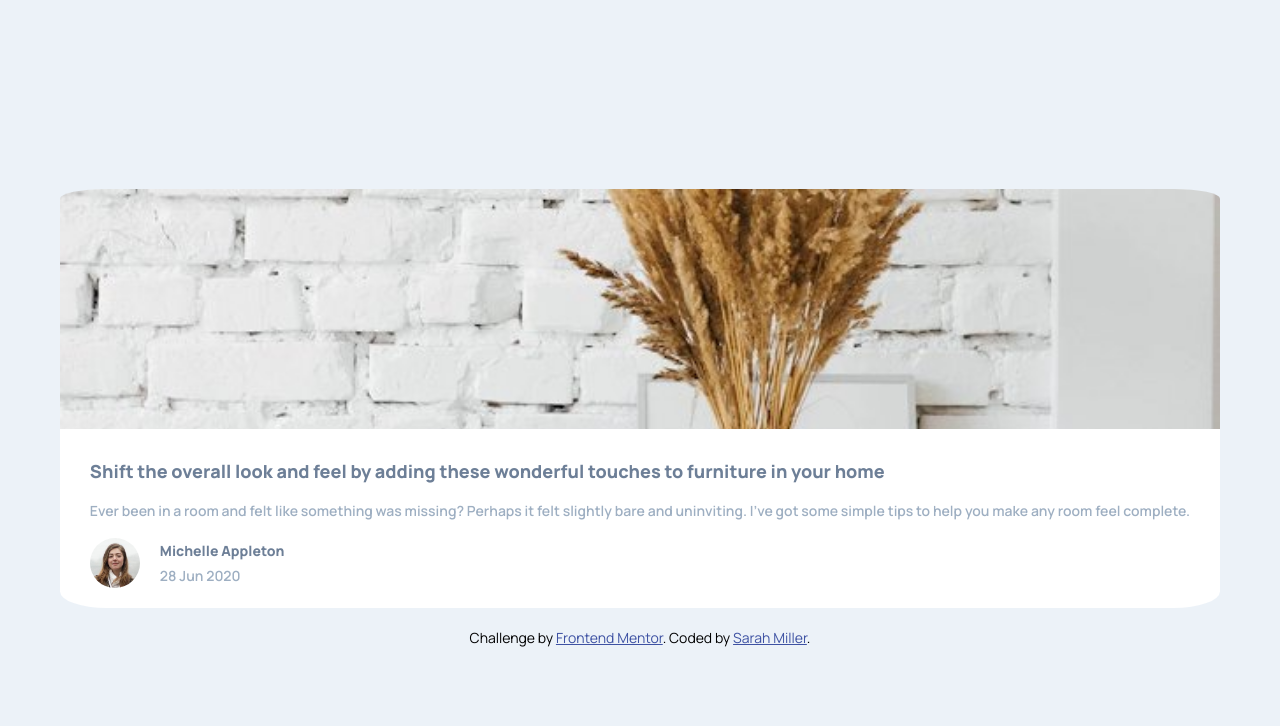
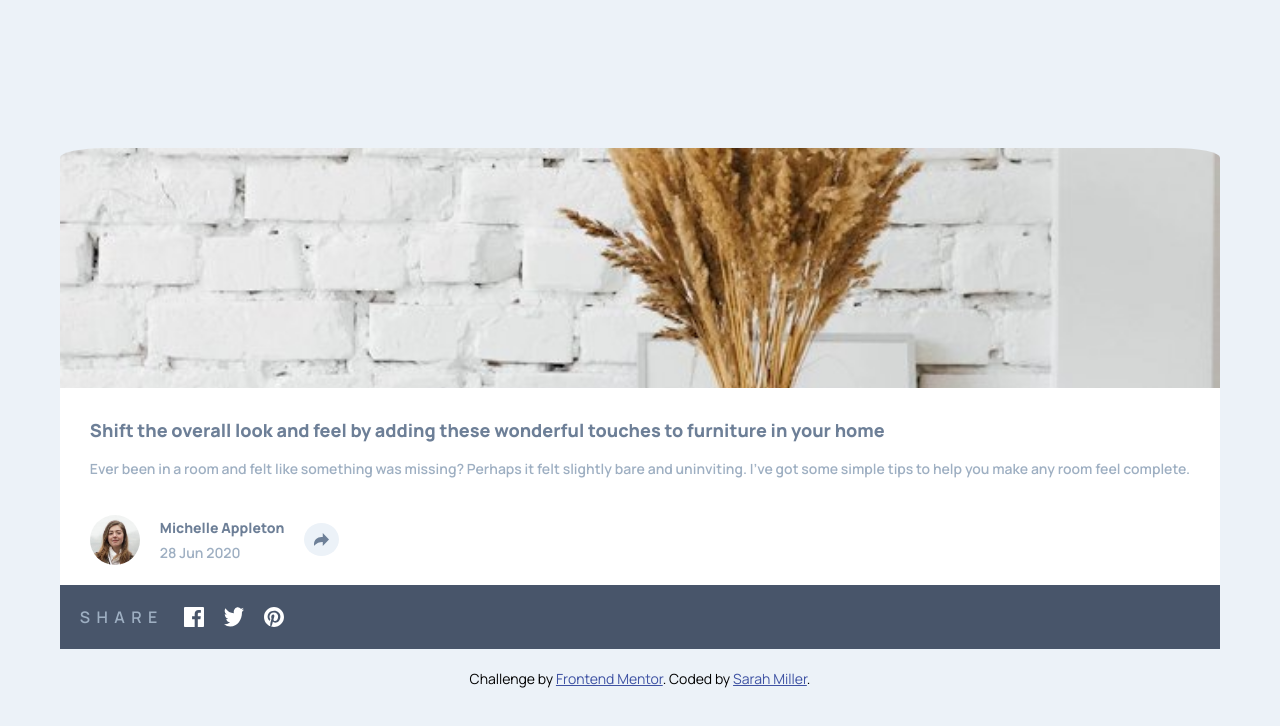
Before and after one commit to hmillersarah/frontend-mentor-projects, a plain HTML site: page article-preview-component-master/index.html in a window 1280 px wide. Drawn offline with Linux system fonts and the light colour scheme.

Commit message:
share bar

```diff
--- a/article-preview-component-master/index.html
+++ b/article-preview-component-master/index.html
@@ -6,6 +6,8 @@
 
   <link rel="icon" type="image/png" sizes="32x32" href="./images/favicon-32x32.png">
   <link rel="stylesheet" href="./sass/styles.css">
+
+  <script defer src="share.js"></script>
 
   <title>Frontend Mentor | Article preview component</title>
 </head>
@@ -24,7 +26,7 @@
       </p>
     </section>
     <section class="profile">
-      <img src="images/avatar-michelle.jpg" alt="Michelle">
+      <img src="images/avatar-michelle.jpg" alt="Michelle" class="avatar">
       <div>
         <h2>
           Michelle Appleton
@@ -33,6 +35,13 @@
           28 Jun 2020
         </h3>
       </div>
+      <img src="images/icon-share.svg" alt="Share" class="share-btn">
+    </section>
+    <section class="share">
+      <h4>Share</h4>
+      <img src="images/icon-facebook.svg">
+      <img src="images/icon-twitter.svg">
+      <img src="images/icon-pinterest.svg">
     </section>
   </main>
   <footer class="attribution">
--- a/article-preview-component-master/sass/styles.scss
+++ b/article-preview-component-master/sass/styles.scss
@@ -8,6 +8,7 @@ $white: #fff;
 $h1-size: 1.8em;
 $h2-size: 1.4em;
 $h3-size: 1.4em;
+$h4-size: 1.6em;
 $p-size: 1.4em;
 
 @font-face {
@@ -54,6 +55,14 @@ h3 {
     margin: 0;
 }
 
+h4 {
+    font-size: $h4-size;
+    color: $grayish-blue;
+    font-family: 'Manrope Semi Bold';
+    text-transform: uppercase;
+    letter-spacing: 0.4em;;
+}
+
 p {
     font-size: $p-size;
     color: $grayish-blue;
@@ -85,17 +94,17 @@ main {
 }
 
 .desc {
-    padding: 1.2em 3em 0.2em 3em;
+    padding: 1.2em 3em 0em 3em;
 }
 
 .profile {
-    padding: 0em 3em 2em 3em;
+    padding: 2em 3em 2em 3em;
     display: flex;
     flex-flow: row nowrap;
     gap: 2em;
     align-items: center;
 
-    img {
+    .avatar {
         border-radius: 50%;
         width: 5em;
         height: 5em;
@@ -105,6 +114,33 @@ main {
         display: flex;
         flex-flow: column wrap;
         gap: 0.6em;
+    }
+
+    .share-btn {
+        border-radius: 50%;
+        overflow: visible;
+        background-color: $light-grayish-blue;
+        padding: 1em;
+        animation: transform 0.2s;
+    }
+
+    .share-btn:hover {
+        cursor: pointer;
+        transform: scale(1.5);
+    }
+}
+
+.share {
+    background-color: $very-dark-grayish-blue;
+    display: flex;
+    flex-flow: row nowrap;
+    gap: 2em;
+    align-items: center;
+    padding: 0em 2em;
+
+    img {
+        width: 2em;
+        height: 2em;
     }
 }
 
--- /dev/null
+++ b/article-preview-component-master/share.js
@@ -0,0 +1,4 @@
+const shareBtn = document.querySelector('.share-btn');
+shareBtn.addEventListener('click', () => {
+    // shareBtn.style.backgroundColor = 'hsl(214, 17%, 51%)';
+})
```
Also changed, not shown: article-preview-component-master/sass/styles.css, 1 other file.
